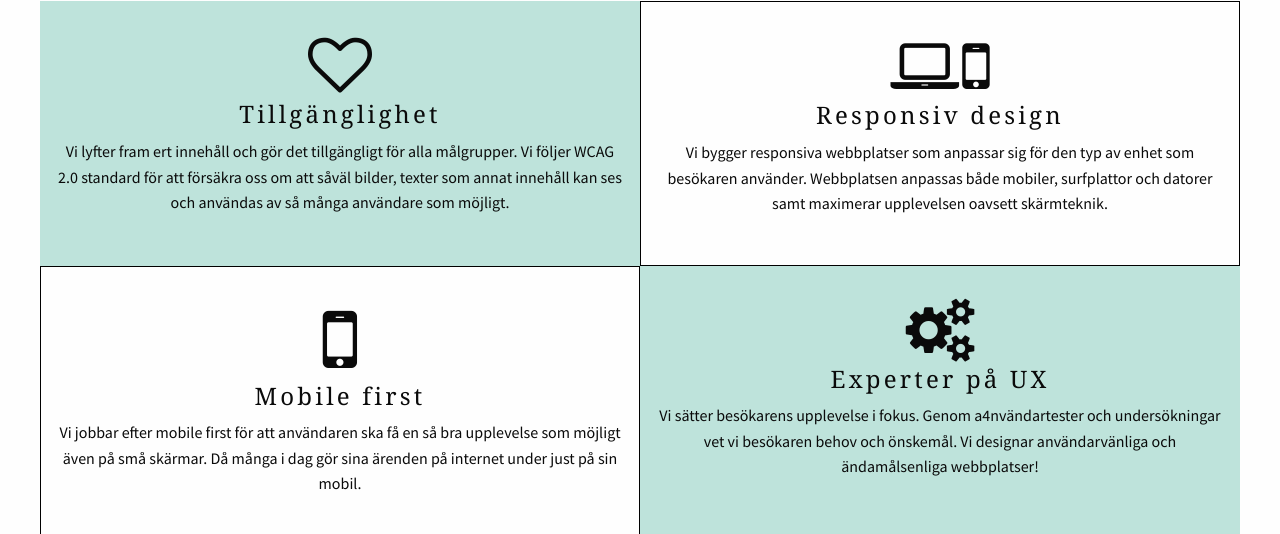
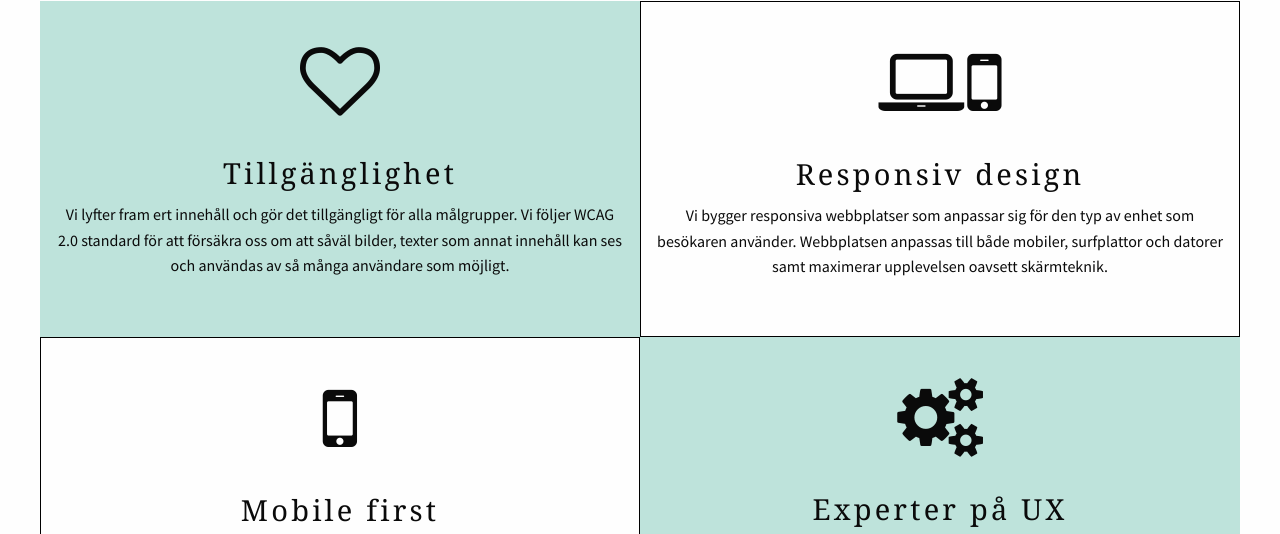
Before and after one commit to ninasjoberg/vanilla-ramverk, a website: page views/erbjuder.html in a window 1280 px wide. Shown: the part 140-674 px from the top of the page. Drawn offline with nearby package versions, Linux system fonts and the light colour scheme.

Commit message:
fixat marginal till ikoner erbjudersidan samt fixat texter

```diff
--- a/scss/app.scss
+++ b/scss/app.scss
@@ -124,18 +124,19 @@ h1, h2, h3, h4, h5, h6 {
 /*****************************************/
 /*Erbjuder*/
 .erbjuder{
-	padding: 2rem;
+	padding: 2.5rem;
 }
 
 
 .icon-hover{
+	margin-bottom: 2rem;
 	transition: all .2s ease-in;
 	transform: scale(1);
 }
 
 .erbjuder:hover .icon-hover{
 	transition: all .1s ease-out;
-	transform: scale(1.5);
+	transform: scale(1.3);
 }
 
 /*****************************************/
--- a/views/erbjuder.html
+++ b/views/erbjuder.html
@@ -36,9 +36,9 @@
     <div class="row">
       <div class="medium-6 small-12 columns text-center background-green erbjuder">
         <div class="row align-middle">
-          <span class="fa fa-heart-o fa-4x small-4 columns medium-12 columns icon-hover" aria-hidden="true"></span>
+          <span class="fa fa-heart-o fa-5x small-4 columns medium-12 columns icon-hover" aria-hidden="true"></span>
           <div class="small-8 columns medium-12 columns text-left medium-text-center">
-            <h3>Tillgänglighet</h3>
+            <h2>Tillgänglighet</h2>
             <p>Vi lyfter fram ert innehåll och gör det tillgängligt för alla målgrupper. Vi följer WCAG 2.0 standard för att försäkra oss om att såväl bilder, texter som annat innehåll kan ses och användas av så många användare som möjligt.</p>
           </div>
         </div>
@@ -46,12 +46,12 @@
       <div class="medium-6 columns text-center background-border erbjuder">
         <div class="row align-middle">
           <div class="small-4 columns medium-12 columns icon-hover icon-resp">
-            <span class="fa fa-laptop fa-4x" aria-hidden="true"></span>
-            <span class="fa fa-mobile fa-4x" aria-hidden="true"></span>
+            <span class="fa fa-laptop fa-5x" aria-hidden="true"></span>
+            <span class="fa fa-mobile fa-5x" aria-hidden="true"></span>
           </div>
           <div class="small-8 columns medium-12 columns text-left medium-text-center">
-            <h3>Responsiv design</h3>
-            <p>Vi bygger responsiva webbplatser som anpassar sig för den typ av enhet som besökaren använder. Webbplatsen anpassas både mobiler, surfplattor och datorer samt maximerar upplevelsen oavsett skärmteknik. </p>
+            <h2>Responsiv design</h2>
+            <p>Vi bygger responsiva webbplatser som anpassar sig för den typ av enhet som besökaren använder. Webbplatsen anpassas till både mobiler, surfplattor och datorer samt maximerar upplevelsen oavsett skärmteknik.</p>
           </div>
         </div>
       </div>
@@ -60,18 +60,20 @@
       <div class="medium-6 small-12 columns text-center small-order-4 medium-order-3 background-border erbjuder">
         <div class="row align-middle">
           <span class="fa fa-mobile fa-5x columns small-4 columns medium-12 columns icon-hover" aria-hidden="true"></span>
+        </div>
+        <div class="row align-middle">
           <div class="small-8 columns medium-12 columns text-left medium-text-center">
-            <h3>Mobile first</h3>
-            <p>Vi jobbar efter mobile first för att användaren ska få en så bra upplevelse som möjligt även på små skärmar. Då många i dag gör sina ärenden på internet under just på sin mobil. </p>
+            <h2>Mobile first</h2>
+            <p>Vi jobbar efter mobile first för att användaren ska få en så bra upplevelse som möjligt, även på små skärmar. Då många människor i dag surfar väldigt mycket på sin mobil och surfplatta. </p>
           </div>
         </div>
       </div>
       <div class="medium-6 small-12 columns text-center small-order-3 medium-order-4 background-green erbjuder">
         <div class="row align-middle">
-          <span class="fa fa-cogs fa-4x small-4 columns medium-12 icon-hover"></span>
+          <span class="fa fa-cogs fa-5x small-4 columns medium-12 icon-hover"></span>
           <div class="small-8 columns medium-12 columns text-left medium-text-center">
-            <h3>Experter på UX</h3>
-            <p>Vi sätter besökarens upplevelse i fokus. Genom a4nvändartester och undersökningar vet vi besökaren behov och önskemål. Vi designar användarvänliga och ändamålsenliga webbplatser!</p>
+            <h2>Experter på UX</h2>
+            <p>Vi sätter besökarens upplevelse i fokus. Genom användartester och undersökningar får vi god förståelse för besökarens behov och önskemål. Vi designar användarvänliga och ändamålsenliga webbplatser!</p>
           </div>
         </div>
       </div>
```
Also changed, not shown: views/projekt.html (+4 -4 lines), css/app.css.
